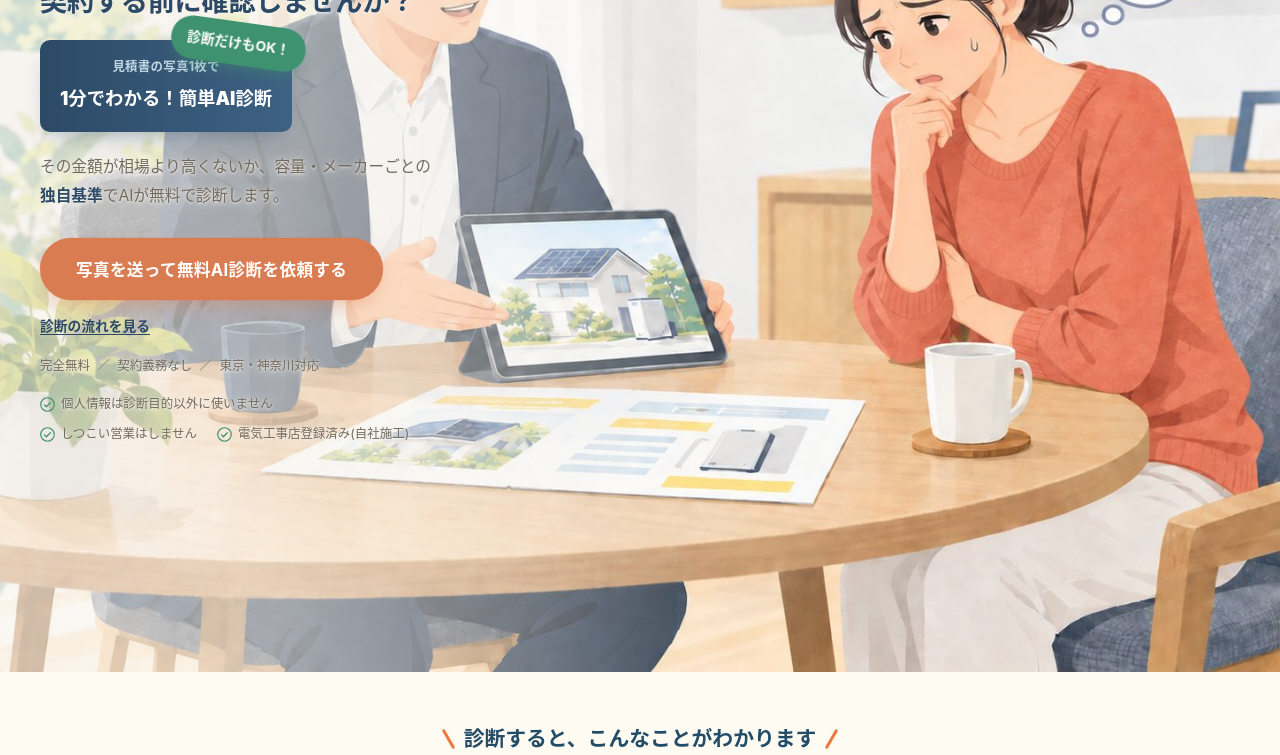
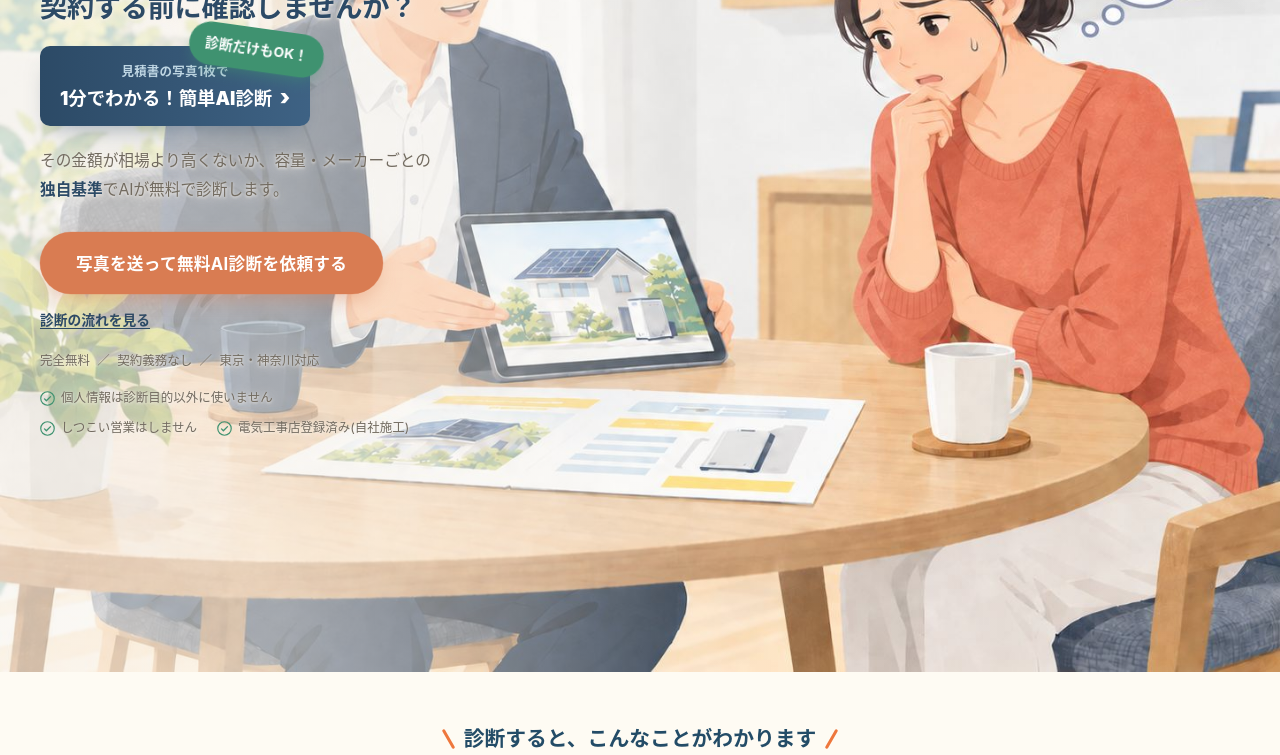
Before and after one commit to Hanon0831/sindanLP, a website: page on-mitsumori-shindan-lp.html in a window 1280 px wide. Shown: the part 345-1100 px from the top of the page. Drawn offline with Linux system fonts and the light colour scheme.

Commit message:
Add files via upload

```diff
--- a/on-mitsumori-shindan-lp.html
+++ b/on-mitsumori-shindan-lp.html
@@ -534,6 +534,12 @@
     .hero-note{margin-top:10px;}
   }
   @media (max-width:380px){ .hero h1.hero-title{font-size:1.32rem;} }
+  /* 紺色の帯は押せるボタンに（タップでアップロード欄へ） */
+  .hero .badge-box{border:none;cursor:pointer;font-family:inherit;width:100%;transition:transform .15s ease,box-shadow .15s ease;}
+  @media(min-width:900px){.hero .badge-box{width:auto;}}
+  .hero .badge-box:hover{transform:translateY(-2px);box-shadow:0 16px 28px -12px rgba(44,74,102,0.6);}
+  .hero .badge-box:active{transform:translateY(1px);}
+  .badge-arrow{display:inline-block;margin-left:4px;font-size:1.2em;line-height:1;}
 </style>
 <!-- Google Analytics (GA4) -->
 <script async src="https://www.googletagmanager.com/gtag/js?id=G-FLRMWH8J9F"></script>
@@ -589,10 +595,10 @@ src="https://www.facebook.com/tr?id=982150121582233&ev=PageView&noscript=1"
     <div class="hero-copy">
       <h1 class="hero-title"><span class="hero-topic">太陽光・蓄電池</span>の見積もり、<br>契約する前に確認しませんか？</h1>
       <div class="badge-wrap">
-        <div class="badge-box">
+        <button type="button" class="badge-box" id="badgeCta" onclick="document.getElementById('apply').scrollIntoView({behavior:'smooth'})">
           <div class="small">見積書の写真1枚で</div>
-          <div class="big">1分でわかる！簡単AI診断</div>
-        </div>
+          <div class="big">1分でわかる！簡単AI診断 <span class="badge-arrow" aria-hidden="true">›</span></div>
+        </button>
         <div class="cta-callout">診断だけもOK！</div>
       </div>
       <p class="lead">その金額が相場より高くないか、容量・メーカーごとの<b>独自基準</b>でAIが無料で診断します。</p>
@@ -980,6 +986,7 @@ src="https://www.facebook.com/tr?id=982150121582233&ev=PageView&noscript=1"
     if(typeof gtag === 'function') gtag('event', gaName);
   }
   document.getElementById('heroCta').addEventListener('click', () => trackOnce('HeroCtaClick', 'hero_cta_click'));
+  document.getElementById('badgeCta').addEventListener('click', () => trackOnce('HeroCtaClick', 'hero_cta_click'));
   document.querySelector('.header-cta')?.addEventListener('click', () => trackOnce('HeaderCtaClick', 'header_cta_click'));
   if('IntersectionObserver' in window){
     const io = new IntersectionObserver((entries) => {
```
